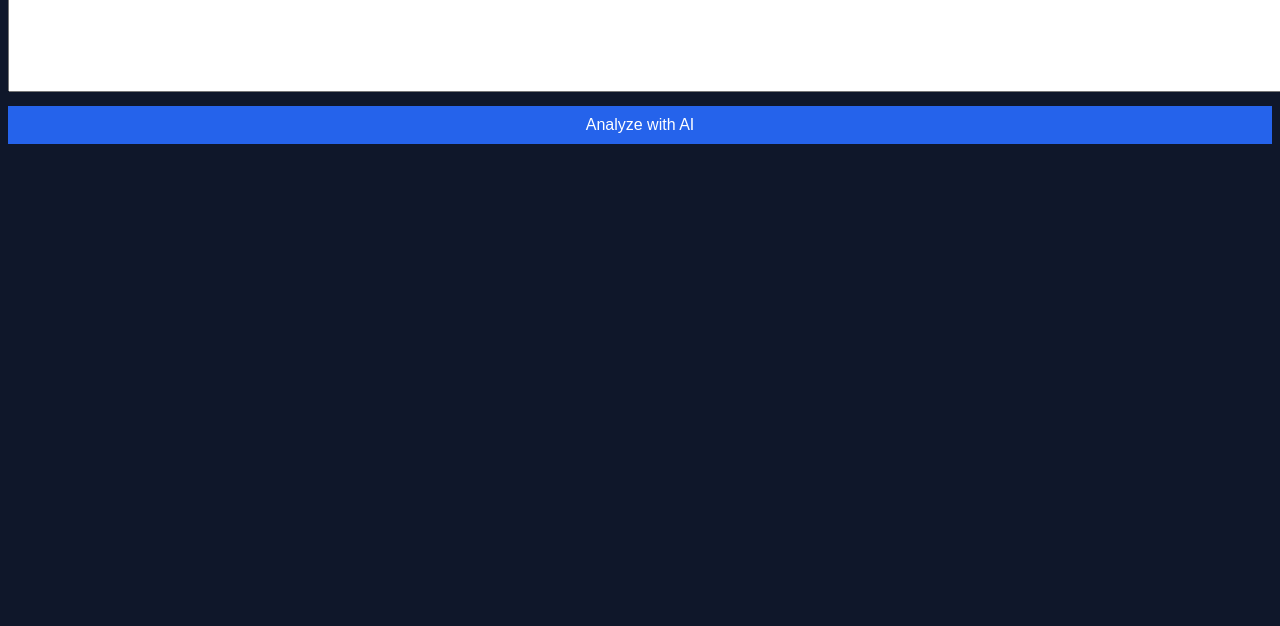
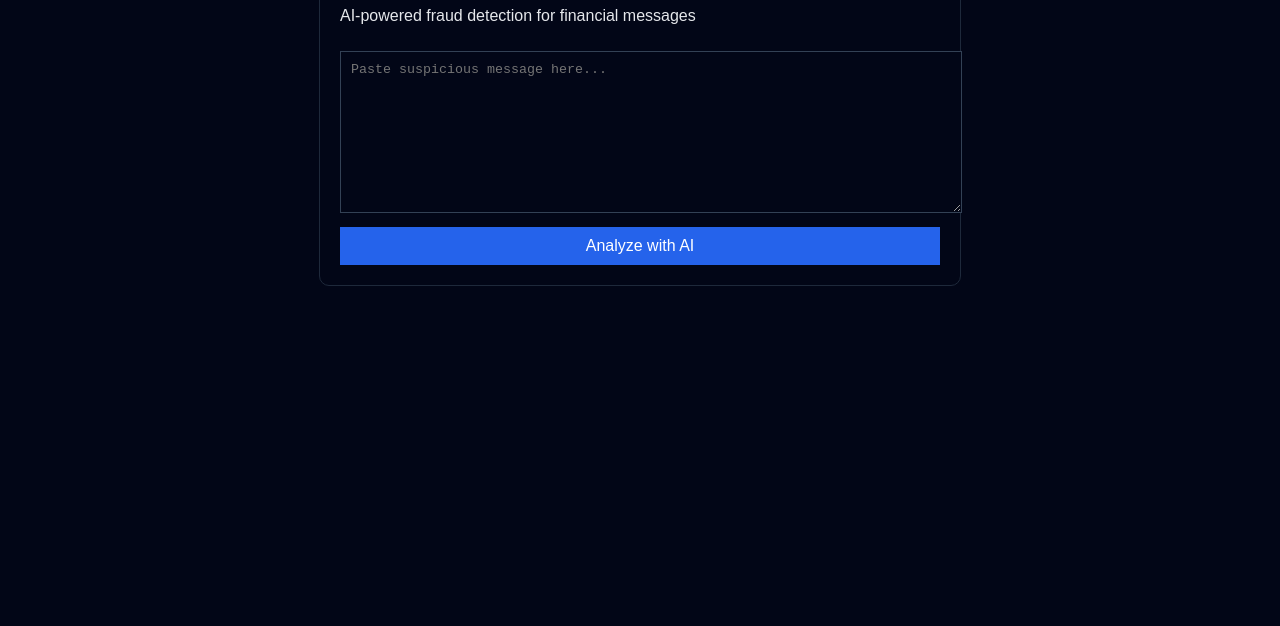
Before and after one commit to VeDaNsH-D/FinGuard, a plain HTML site: page frontend/index.html in a window 1280 px wide. Shown: the part 174-800 px from the top of the page. Drawn offline with Linux system fonts and the light colour scheme.

Commit message:
Refactor CSS styles for improved layout and design
Updated styles for body, container, textarea, and button elements. Adjusted background colors, margins, and border properties.

```diff
--- a/frontend/style.css
+++ b/frontend/style.css
@@ -1,42 +1,43 @@
 body {
+  background: #020617;
+  color: #e5e7eb;
   font-family: Arial, sans-serif;
-  background: #0f172a;
-  color: #e5e7eb;
 }
 
-.container {
-  width: 500px;
+.app {
+  max-width: 600px;
   margin: 80px auto;
-  background: #111827;
+  background: #020617;
+  border: 1px solid #1e293b;
   padding: 20px;
-  border-radius: 8px;
+  border-radius: 10px;
 }
 
 textarea {
   width: 100%;
-  height: 120px;
-  margin: 10px 0;
+  height: 140px;
+  margin-top: 10px;
   padding: 10px;
-  font-size: 14px;
+  background: #020617;
+  color: white;
+  border: 1px solid #334155;
 }
 
 button {
   width: 100%;
+  margin-top: 10px;
   padding: 10px;
   background: #2563eb;
+  border: none;
   color: white;
-  border: none;
   font-size: 16px;
   cursor: pointer;
 }
 
 button:hover {
-  background: #1e40af;
+  background: #1d4ed8;
 }
 
-#result {
-  margin-top: 20px;
-}
 .high { color: #ef4444; }
 .medium { color: #facc15; }
 .low { color: #22c55e; }
```
